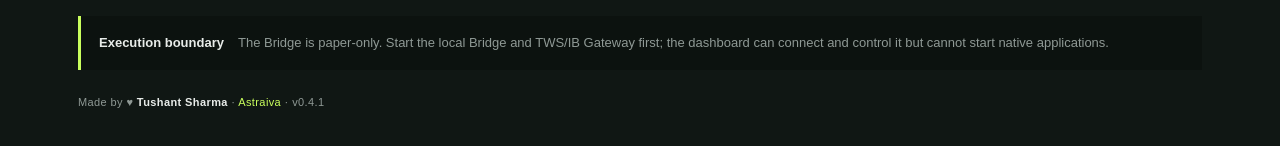
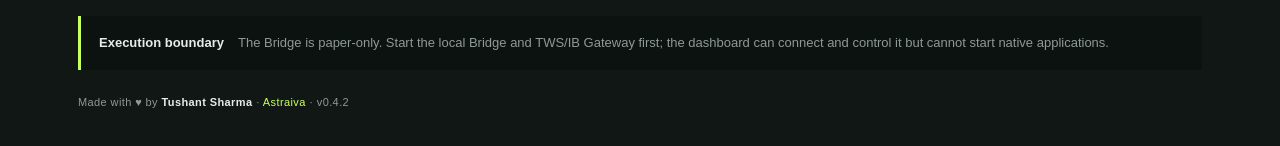
Before and after one commit to Jadax/ThetaForge, a Next.js app in the folder dashboard/: page / in a window 1280 px wide. Shown: the part 936-1082 px from the top of the page. Built offline with nearby package versions, Linux system fonts and the light colour scheme.

Commit message:
Refine dashboard attribution

```diff
--- a/dashboard/app/page.tsx
+++ b/dashboard/app/page.tsx
@@ -19,7 +19,7 @@ type BridgePosition = { symbol: string; position: number; average_cost: number }
 
 const signalLabel = (signal: string) => signal.replaceAll("_", " ");
 const DEFAULT_ADVISOR_API = "https://thetaforge-production.up.railway.app";
-const VERSION = "v0.4.1";
+const VERSION = "v0.4.2";
 
 export default function Home() {
   const [symbol, setSymbol] = useState("SPY");
@@ -130,7 +130,7 @@ export default function Home() {
         {positions.length > 0 && <div className="positions">{positions.map((position) => <span key={position.symbol}><b>{position.symbol}</b> {position.position} @ ${position.average_cost.toFixed(2)}</span>)}</div>}
       </section>
       <section className="safety"><b>Execution boundary</b><span>The Bridge is paper-only. Start the local Bridge and TWS/IB Gateway first; the dashboard can connect and control it but cannot start native applications.</span></section>
-      <footer>Made by {"\u2665"} <b>Tushant Sharma</b> · <span>Astraiva</span> · {VERSION}</footer>
+      <footer>Made with {"\u2665"} by <b>Tushant Sharma</b> · <span>Astraiva</span> · {VERSION}</footer>
     </main>
   );
 }
```
